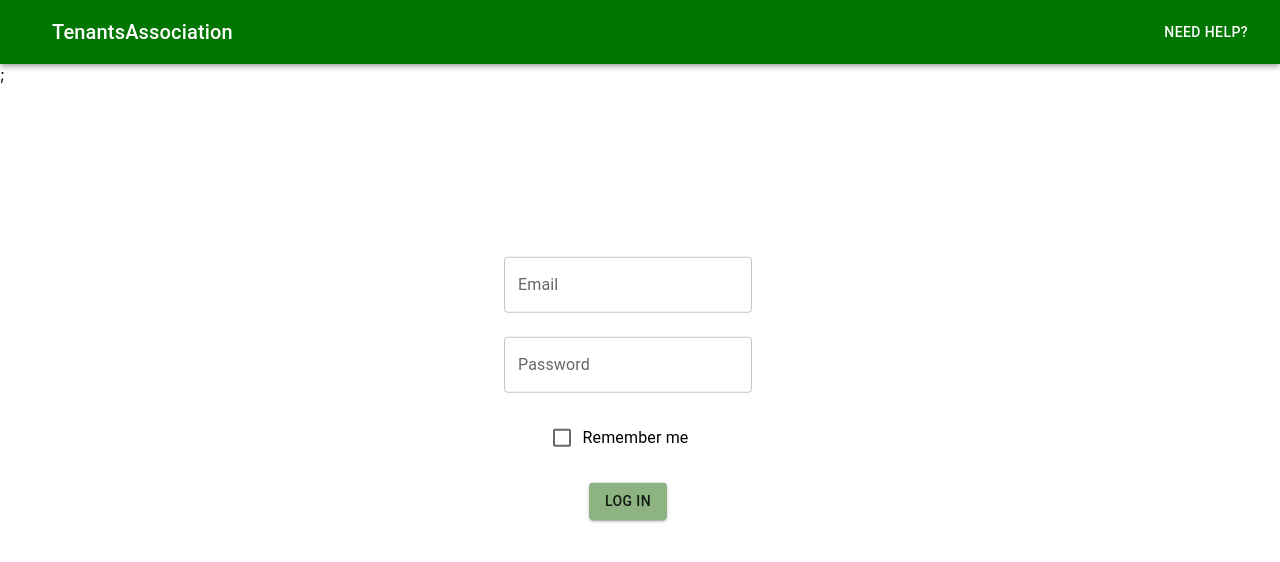
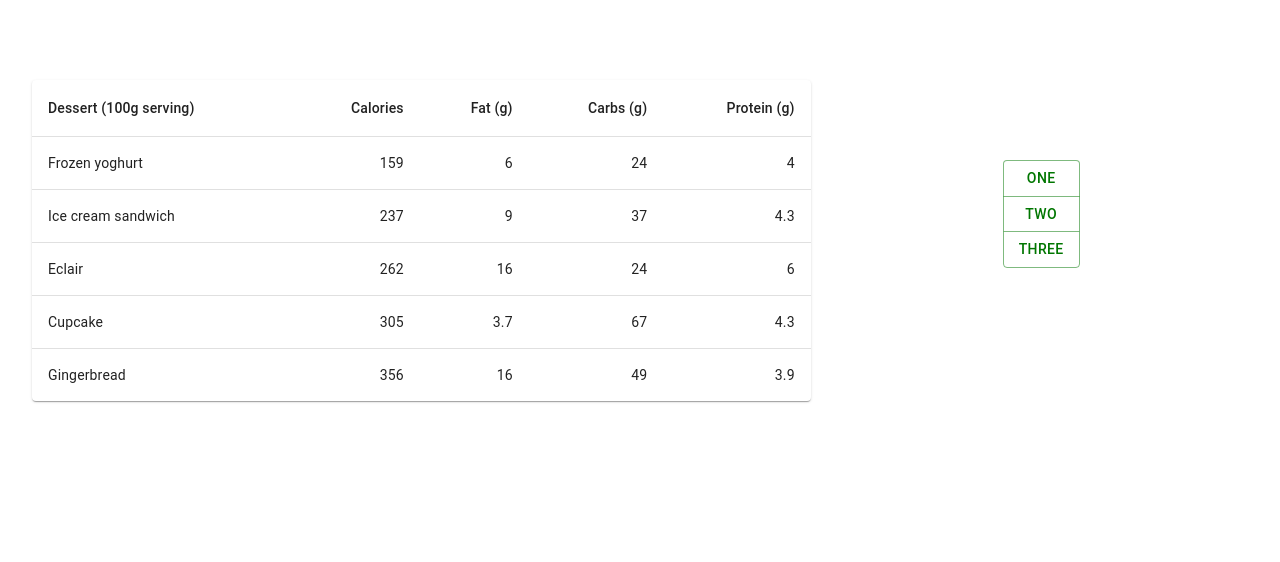
Before and after one commit to ghandra12/TenantsAssociation, a React (Create React App) app in the folder tenants-association-fe/: page / in a window 1280 px wide. Shown: the top 562 px of the page. Built offline with nearby package versions, Linux system fonts and the light colour scheme.

Commit message:
created admin homepage interface

```diff
--- /dev/null
+++ b/tenants-association-fe/src/AdminHomepage/AdminHomepage.js
@@ -0,0 +1,77 @@
+import * as React from 'react';
+import Table from '@mui/material/Table';
+import TableBody from '@mui/material/TableBody';
+import TableCell from '@mui/material/TableCell';
+import TableContainer from '@mui/material/TableContainer';
+import TableHead from '@mui/material/TableHead';
+import TableRow from '@mui/material/TableRow';
+import Paper from '@mui/material/Paper';
+import Box from '@mui/material/Box';
+import Grid from '@mui/material/Grid';
+import Button from '@mui/material/Button';
+import ButtonGroup from '@mui/material/ButtonGroup';
+const AdminHomepage=()=>{
+
+
+function createData(name, calories, fat, carbs, protein) {
+  return { name, calories, fat, carbs, protein };
+}
+
+const rows = [
+  createData('Frozen yoghurt', 159, 6.0, 24, 4.0),
+  createData('Ice cream sandwich', 237, 9.0, 37, 4.3),
+  createData('Eclair', 262, 16.0, 24, 6.0),
+  createData('Cupcake', 305, 3.7, 67, 4.3),
+  createData('Gingerbread', 356, 16.0, 49, 3.9),
+];
+const buttons = [
+    <Button key="one">One</Button>,
+    <Button key="two">Two</Button>,
+    <Button key="three">Three</Button>,
+  ];
+
+  return (
+    <Box sx={{ flexGrow: 1 ,mt:10,ml:4}}>
+    <Grid container spacing={20}>
+  <Grid item xs={8}>
+  <TableContainer component={Paper}>
+      <Table sx={{ minWidth: 650 }} aria-label="simple table">
+        <TableHead>
+          <TableRow>
+            <TableCell>Dessert (100g serving)</TableCell>
+            <TableCell align="right">Calories</TableCell>
+            <TableCell align="right">Fat&nbsp;(g)</TableCell>
+            <TableCell align="right">Carbs&nbsp;(g)</TableCell>
+            <TableCell align="right">Protein&nbsp;(g)</TableCell>
+          </TableRow>
+        </TableHead>
+        <TableBody>
+          {rows.map((row) => (
+            <TableRow
+              key={row.name}
+              sx={{ '&:last-child td, &:last-child th': { border: 0 } }}
+            >
+              <TableCell component="th" scope="row">
+                {row.name}
+              </TableCell>
+              <TableCell align="right">{row.calories}</TableCell>
+              <TableCell align="right">{row.fat}</TableCell>
+              <TableCell align="right">{row.carbs}</TableCell>
+              <TableCell align="right">{row.protein}</TableCell>
+            </TableRow>
+          ))}
+        </TableBody>
+      </Table>
+    </TableContainer>
+  </Grid>
+  <Grid item xs={4}>
+  <ButtonGroup container spacing={20} orientation="vertical" aria-label="Vertical button group"  sx={{ mt:10,ml:4}}>
+      {buttons}
+    </ButtonGroup>
+  </Grid>
+ </Grid>
+   </Box>
+  );
+
+}
+export default AdminHomepage;
--- a/tenants-association-fe/src/App.js
+++ b/tenants-association-fe/src/App.js
@@ -1,5 +1,5 @@
 import "./App.css";
-import LoginPage from "./LoginPage/LoginPage";
+import AdminHomepage from "./AdminHomepage/AdminHomepage";
 import { createTheme, ThemeProvider } from "@mui/material/styles";
 const theme = createTheme({
   palette: {
@@ -14,7 +14,7 @@
 function App() {
   return (
     <ThemeProvider theme={theme}>
-      <LoginPage></LoginPage>;
+     <AdminHomepage></AdminHomepage>
     </ThemeProvider>
   );
 }
```
Also changed, not shown: 1 other file (tests, documents, lock files or other folders).
